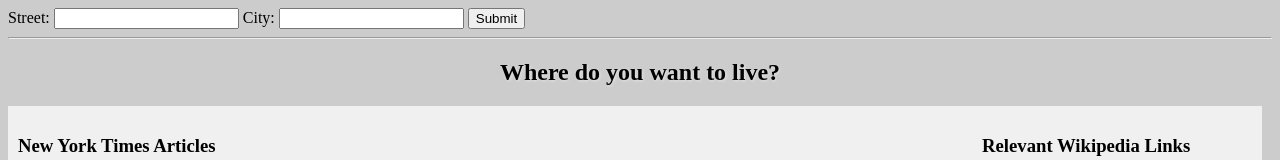
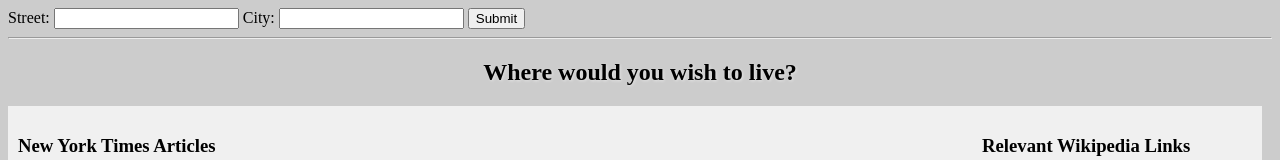
Before and after one commit to the-fool/ajax-experience, a plain HTML site: page index.html in a window 1280 px wide. Shown: the top 160 px of the page. Drawn offline with Linux system fonts and the light colour scheme.

Commit message:
change verbiage

```diff
--- a/index.html
+++ b/index.html
@@ -15,7 +15,7 @@
 
     <hr>
 
-    <h2 id="greeting" class="greeting">Where do you want to live?</h2>
+    <h2 id="greeting" class="greeting">Where would you wish to live?</h2>
 
 
     <div class="wikipedia-container">
```
